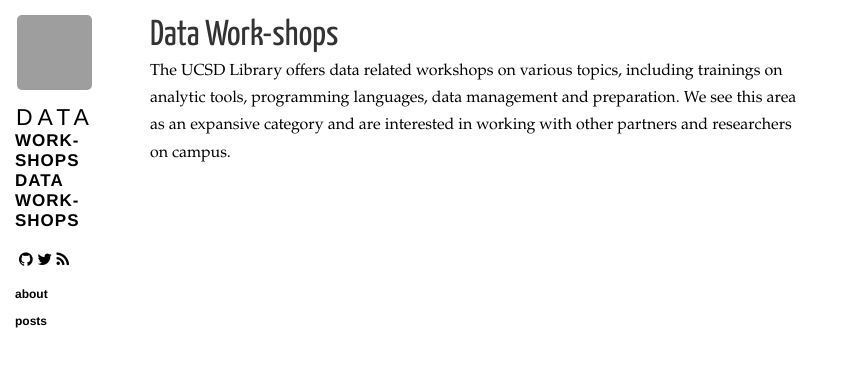
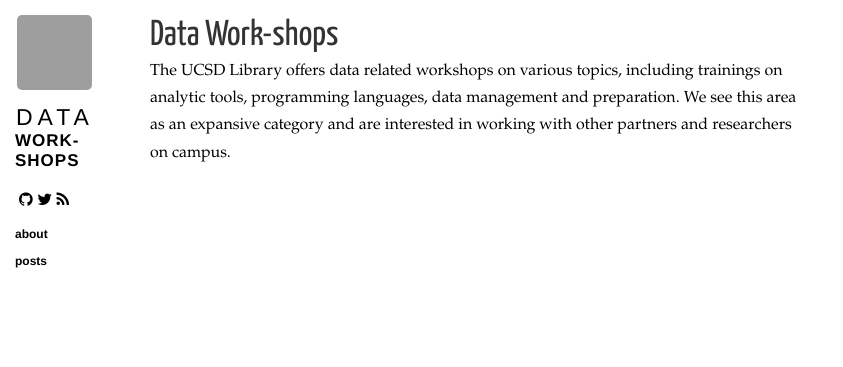
Before and after one commit to ucsdlib/workshops, a Jekyll site: the page built from about.html, in a window 1280 px wide. Shown: the top 367 px of the page, without its empty margins (0-843 px from the left). Built offline with Jekyll 4.4.1, drawn with Linux system fonts in a browser that asks for light colours; nearby versions of some CDN libraries; Markdown is read by kramdown in place of the engine named in the settings; grey boxes are pictures that could not be loaded.

Commit message:
fixing sidebar

```diff
--- a/_includes/sidebar.html
+++ b/_includes/sidebar.html
@@ -6,8 +6,6 @@
   <section class="name">
     <a href="/">
       <span id="fname">{{ site.name|split:' '|first }}</span>
-      <span id="lname">{{ site.name|split:' '|last }}</span>
-      <span id="lname">{{ site.name|split:' '|first }}</span>
       <span id="lname">{{ site.name|split:' '|last }}</span>
     </a>
   </section>
```
